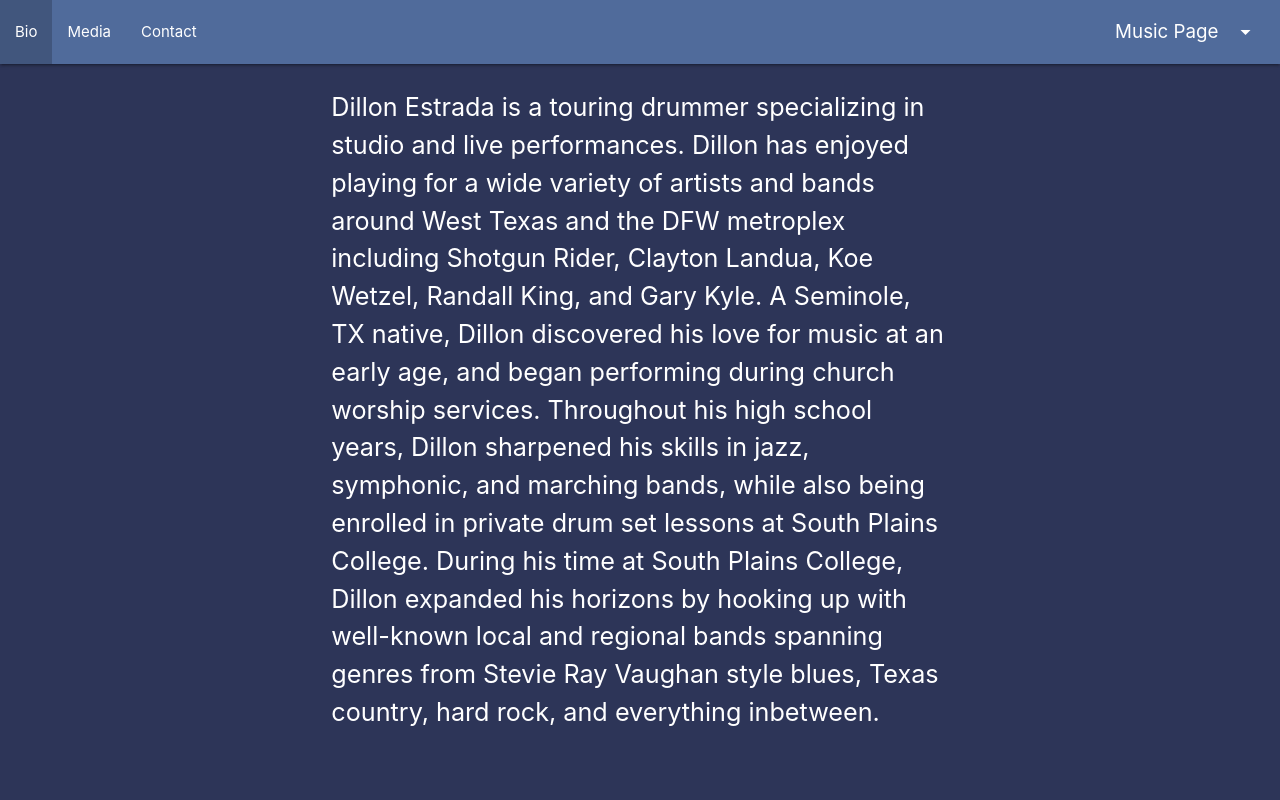
After one commit to delaneyestrada/portfoliosite, a Flask app: page /musician in a window 1280 px wide. The commit adds this page. Run offline with Flask 2, Linux system fonts and the light colour scheme; parts of the project's set-up code (start-up, migrations or seed data) failed here and were passed over; some libraries are stand-ins or nearby versions.

Commit message:
add musician page

```diff
--- a/app.py
+++ b/app.py
@@ -10,15 +10,15 @@
 	return render_template('index.html', title="Home")
 
 # future routes
-"""
+
 @app.route('/programmer')
 def programmer():
-	return render_template('')
+	return render_template('programming.html')
 
 @app.route('/musician')
 def musician():
-	return render_template('')
-"""
+	return render_template('music.html')
+
 
 if __name__ == '__main__':
     server.serve()
--- a/static/js/main.js
+++ b/static/js/main.js
@@ -1,14 +1,40 @@
 gsap.registerPlugin(MotionPathPlugin, TextPlugin, CSSRulePlugin);
 
+if (window.location.pathname=='/') {
+	gsap.fromTo("#title-container", {opacity: 0}, {duration:2, opacity:1.0});
+	gsap.to("#music-selector", {duration:.5, boxShadow: "0px 0px 5px 5px black", repeat: -1, yoyo: "true"})
+	gsap.to("#programmer-selector", {duration:.5, boxShadow: "0px 0px 5px 5px black", repeat: -1, yoyo: "true"})
+	gsap.fromTo(".title-text", {textShadow: "5px 10px black"}, {duration: 6, textShadow: "5px 10px 10px black", repeat: -1, yoyo: "true"})
 
-gsap.fromTo("#title-container", {opacity: 0}, {duration:2, opacity:1.0});
-gsap.to("#music-selector", {duration:.5, boxShadow: "0px 0px 5px 5px black", repeat: -1, yoyo: "true"})
-gsap.to("#programmer-selector", {duration:.5, boxShadow: "0px 0px 5px 5px black", repeat: -1, yoyo: "true"})
+	musician = document.getElementById("music-selector");
+	programmer = document.getElementById("programmer-selector");
+
+	function backgroundOnHover(element)  {
+		element.addEventListener('mouseover', function() {
+			gsap.to("#" + element.id, {duration: 1, backgroundColor: "black"});
+		});
+		element.addEventListener('mouseout', function() {
+			gsap.to("#" + element.id, {duration: 1, backgroundColor: "transparent"});
+		});
+	};
+
+	backgroundOnHover(musician);
+	backgroundOnHover(programmer);
+}
 
 document.addEventListener('DOMContentLoaded', function() {
     var elems = document.querySelectorAll('.tooltipped');
     var instances = M.Tooltip.init(elems);
     for (i=0;i<elems.length;i++){
-	M.Tooltip.getInstance(elems[i]).open();
-}
+		M.Tooltip.getInstance(elems[i]).open();
+	};
   });
+
+$(document).ready(function(){
+	if($(".dropdown-trigger")[0]){
+		$(".dropdown-trigger").dropdown();
+	};
+	if($(".carousel")[0]){
+		$('.carousel').carousel({ dist: -50, numVisible: 4 });
+	};
+});
--- a/templates/base.html
+++ b/templates/base.html
@@ -1,11 +1,11 @@
 <html>
+
 <head>
     {% if title %}
     <title>Dillon Estrada - {{ title }}</title>
     {% else %}
     <title>Dillon Estrada</title>
     {% endif %}
-
     <!--Import Google Icon Font-->
     <link href="https://fonts.googleapis.com/icon?family=Material+Icons" rel="stylesheet">
     <!--Import materialize.css-->
@@ -16,40 +16,55 @@
         --independence: hsla(218, 32%, 46%, 1);
         --silver: hsla(180, 1%, 75%, 1);
         --white: hsla(0, 0%, 100%, 1);
-          --mandarin: hsla(18, 65%, 94%, 1);
+        --mandarin: #EF8354;
     }
+
     .vcenter-wrapper {
         position: relative;
     }
+
     .vcenter {
         position: absolute;
-            top:45%;
-            left:50%;
+        top: 45%;
+        left: 50%;
         transform: translate(-50%, -45%);
     }
+
     .title-text {
         color: var(--white);
         font-size: 5rem;
     }
+
     .intro-background {
         background-color: var(--space-cadet);
     }
+
     .div-center {
         margin: auto;
     }
+
     .subtitle-text {
         font-size: 4rem;
         color: var(--silver);
     }
+
     .selector {
         color: var(--silver);
         padding: 12px;
     }
+
+    #music-nav {
+      background-color: var(--independence);
+    }
     </style>
 </head>
-    <body style="height:100%">
+
+<body class="intro-background" style="height:100%">
+
             {% block content %}{% endblock %}
+
     <!--JavaScript at end of body for optimized loading-->
+    <script src="https://cdnjs.cloudflare.com/ajax/libs/jquery/3.5.1/jquery.min.js"></script>
     <script src="https://cdnjs.cloudflare.com/ajax/libs/materialize/1.0.0/js/materialize.min.js"></script>
     <script src="https://cdnjs.cloudflare.com/ajax/libs/gsap/3.3.4/gsap.min.js"></script>
     <script src="https://cdnjs.cloudflare.com/ajax/libs/gsap/3.3.4/CSSRulePlugin.min.js"></script>
@@ -57,4 +72,5 @@
     <script src="https://cdnjs.cloudflare.com/ajax/libs/gsap/3.3.4/TextPlugin.min.js"></script>
     <script src="{{ url_for('static', filename='js/main.js') }}"></script>
 </body>
+
 </html>
--- /dev/null
+++ b/templates/music.html
@@ -0,0 +1,39 @@
+{% extends "base.html" %}
+{% block content %}
+<div class="row" style="height:100%;margin:0">
+<ul id="dropdown1" class="dropdown-content">
+  <li><a href="/">Home</a></li>
+  <li class="divider"></li>
+  <li class="active"><a href="#!">Music</a></li>
+  <li><a href="#!">Programming</a></li>
+</ul>
+<nav id="music-nav">
+  <div class="nav-wrapper">
+    <ul class="hide-on-med-and-down">
+      <li class="active"><a href="./musician">Bio</a></li>
+      <li><a href="#">Media</a></li>
+      <li><a href="#"">Contact</a></li>
+    </ul>
+    <a class="dropdown-trigger brand-logo right" href="#!" data-target="dropdown1" style="font-size: 1.25rem">Music Page<i class="material-icons right">arrow_drop_down</i></a>
+  </div>
+</nav>
+<div class="col s6 offset-s3">
+<p class="flow-text white-text">Dillon Estrada is a touring drummer specializing in studio and live performances. Dillon has enjoyed playing for a wide variety of artists and bands around West Texas and the DFW metroplex including Shotgun Rider, Clayton Landua, Koe Wetzel, Randall King, and Gary Kyle.
+
+A Seminole, TX native, Dillon discovered his love for music at an early age, and began performing during church worship services. Throughout his high school years, Dillon sharpened his skills in jazz, symphonic, and marching bands, while also being enrolled in private drum set lessons at South Plains College.
+
+During his time at South Plains College, Dillon expanded his horizons by hooking up with well-known local and regional bands spanning genres from Stevie Ray Vaughan style blues, Texas country, hard rock, and everything inbetween.</p>
+</div>
+</div>
+<!-- <div class="row" style="height:50%">
+	<div class="col s12">
+	<div class="carousel">
+    <a class="carousel-item" href="#one!"><img class="responsive-img" src="{{ url_for('static', filename='/img/dpic1.jpg') }}"></a>
+    <a class="carousel-item" href="#two!"><img class="responsive-img" src="{{ url_for('static', filename='/img/dpic2.jpg') }}"></a>
+    <a class="carousel-item" href="#three!"><img class="responsive-img" src="{{ url_for('static', filename='/img/dpic3.jpg') }}"></a>
+    <a class="carousel-item" href="#four!"><img class="responsive-img" src="{{ url_for('static', filename='/img/dpic4.jpg') }}"></a>
+  </div>
+</div>
+</div>*-->
+
+{% endblock %}
```
Also changed, not shown: templates/index.html (+2 -6 lines), static/img/dpic1.jpg (added), static/img/dpic2.jpg (added), static/img/music.png (deleted), static/img/programming.png (deleted), templates/programming.html (added), 2 other files. Lines whose indentation alone changed are shown as unchanged.
